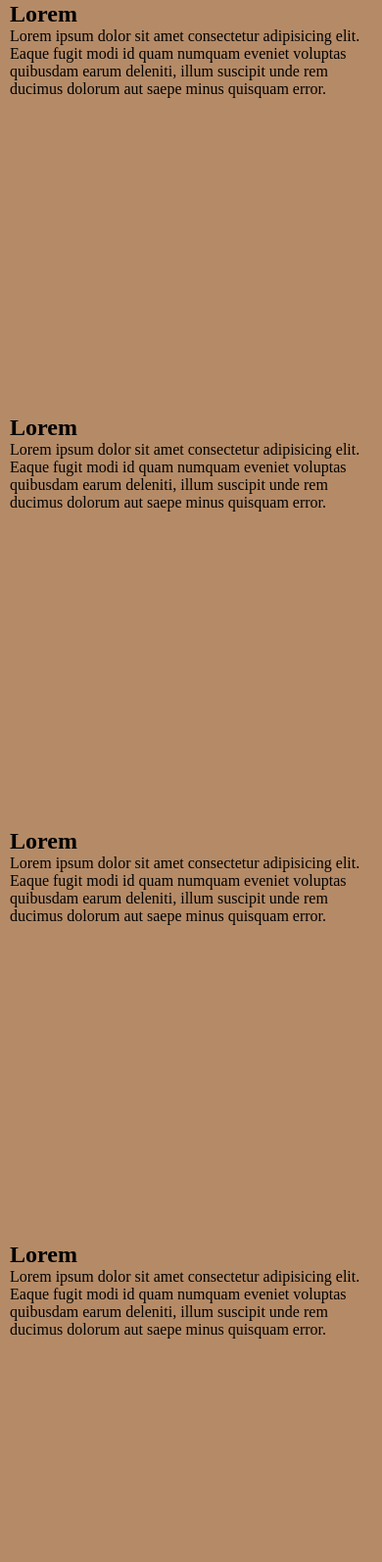
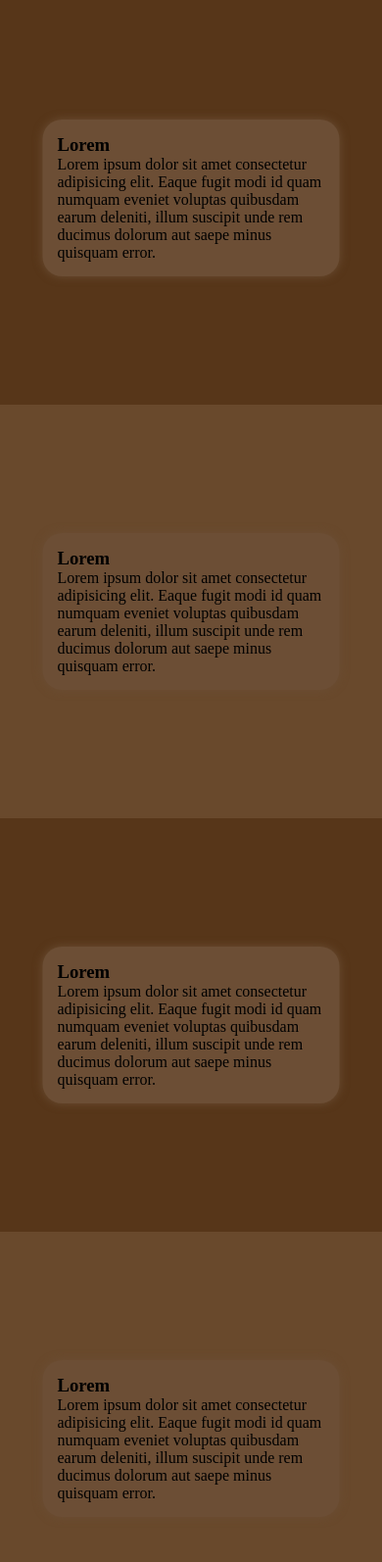
Before and after one commit to VitorMours/LandingPageProject, a plain HTML site: page index.html in a window 390 px wide. Shown: the part 69-1663 px from the top of the page at 98% size. Drawn offline with Linux system fonts and the light colour scheme; a web font is replaced by a local one.

Commit message:
Mobile First content configuration

```diff
--- a/index.html
+++ b/index.html
@@ -26,35 +26,45 @@
                 <span><h1>FireBook</h1></span>
     </header>
     <main>
-        <section>
-            <h1>Lorem</h1>
-            <article>Lorem ipsum dolor sit amet consectetur adipisicing elit.
+
+        <section id="section-1">
+            <article><h1>Lorem</h1>
+                Lorem ipsum dolor sit amet consectetur adipisicing elit.
                 Eaque fugit modi id quam numquam eveniet voluptas quibusdam earum deleniti,
-                illum suscipit unde rem ducimus dolorum aut saepe minus quisquam error.</article>
+                illum suscipit unde rem ducimus dolorum aut saepe minus quisquam error.
+            </article>
         </section>
-        <section>
-            <h1>Lorem</h1>
-            <article>Lorem ipsum dolor sit amet consectetur adipisicing elit.
+
+        <section id="section-2">
+            <article><h1>Lorem</h1>
+                Lorem ipsum dolor sit amet consectetur adipisicing elit.
                 Eaque fugit modi id quam numquam eveniet voluptas quibusdam earum deleniti,
-                illum suscipit unde rem ducimus dolorum aut saepe minus quisquam error.</article>
+                illum suscipit unde rem ducimus dolorum aut saepe minus quisquam error.
+            </article>
         </section>
-        <section>
-            <h1>Lorem</h1>
-            <article>Lorem ipsum dolor sit amet consectetur adipisicing elit.
+
+        <section id="section-3">
+            <article><h1>Lorem</h1>
+                Lorem ipsum dolor sit amet consectetur adipisicing elit.
                 Eaque fugit modi id quam numquam eveniet voluptas quibusdam earum deleniti,
-                illum suscipit unde rem ducimus dolorum aut saepe minus quisquam error.</article>
+                illum suscipit unde rem ducimus dolorum aut saepe minus quisquam error.
+            </article>
         </section>
-        <section>
-            <h1>Lorem</h1>
-            <article>Lorem ipsum dolor sit amet consectetur adipisicing elit.
+
+        <section id="section-4">
+            <article><h1>Lorem</h1>
+                Lorem ipsum dolor sit amet consectetur adipisicing elit.
                 Eaque fugit modi id quam numquam eveniet voluptas quibusdam earum deleniti,
-                illum suscipit unde rem ducimus dolorum aut saepe minus quisquam error.</article>
+                illum suscipit unde rem ducimus dolorum aut saepe minus quisquam error.
+            </article>
         </section>
-        <section>
-            <h1>Lorem</h1>
-            <article>Lorem ipsum dolor sit amet consectetur adipisicing elit.
+
+        <section id="section-5">
+            <article><h1>Lorem</h1>
+                Lorem ipsum dolor sit amet consectetur adipisicing elit.
                 Eaque fugit modi id quam numquam eveniet voluptas quibusdam earum deleniti,
-                illum suscipit unde rem ducimus dolorum aut saepe minus quisquam error.</article>
+                illum suscipit unde rem ducimus dolorum aut saepe minus quisquam error.
+            </article>
         </section>
     </main>
 
@@ -67,6 +77,6 @@
 
 
 
-
+    <footer><p>Site feito por <a href="https://github.com/VitorMours" hreflang="pt-br" target="_blank">João Vitor Rezende Moura</a></p></footer>
 </body>
 </html>
--- a/styles.css
+++ b/styles.css
@@ -8,9 +8,10 @@
 }
 
 :root{
-    --background-color-1:#8C6746;
-    --background-color-2:#BF9169;
-    --background-color-3:#b58b67;
+    --background-color-0:#69492c;
+    --background-color-1:#6c4e35;
+    --background-color-2:#573619;
+    --background-color-3:#7d4d22;
     --shadow:#261D0B;
     --thick-detais:#A68549;
 
@@ -24,9 +25,10 @@ header{
     width: 100vw;
     height: 60px;
     color: white;
-    background-color:var(--background-color-1);
+    background-color:var(--background-color-0);
     position:sticky;
     top:0;
+    z-index: 10;
 
     box-shadow: 0px 2px 3px var(--shadow);
 }
@@ -49,10 +51,90 @@ header > span{
 header > nav > ul{display:none;}
 
 main{
-    background-color: var(--background-color-3);
-    padding:10px;
+    background-color: var(--background-color-2);
 }
 main > section{
     height:50vh;
+    position:relative;
+    margin:auto;
 
 }
+main > section:nth-child(even){
+    background-color: var(--background-color-0);
+
+
+}
+
+
+main > section > article{
+    position: absolute;
+    background-color:var(--background-color-1);
+    padding:15px;
+    width: 70%;
+    border-radius: 20px;
+    box-shadow: 0px 0px 10px #6b4e35;
+    top: 50%;
+    left: 50%;
+    transform: translate(-50%, -50%);
+    z-index: 9;
+
+
+}
+
+
+
+
+
+
+
+
+
+
+
+
+
+
+
+
+
+
+
+
+
+
+
+
+
+
+
+
+
+
+
+
+
+
+
+
+
+
+
+
+
+footer{
+    color: var(--thick-detais);
+    background-color: var(--shadow);
+    text-align: center;
+    padding:3px;
+    box-shadow: 0px -3px 5px #604a38;
+    z-index: 10;
+}
+footer > p > a{
+    font-weight: bold;
+    text-decoration: none;
+    color: var(--thick-detais);
+}
+footer > p > a:hover{
+    color:#a47929;
+    text-decoration: underline;
+}
```
Also changed, not shown: images/done_FILL0_wght400_GRAD0_opsz48.png (added), images/settings_FILL0_wght400_GRAD0_opsz48.png (added), images/sync_FILL0_wght400_GRAD0_opsz48.png (added).
